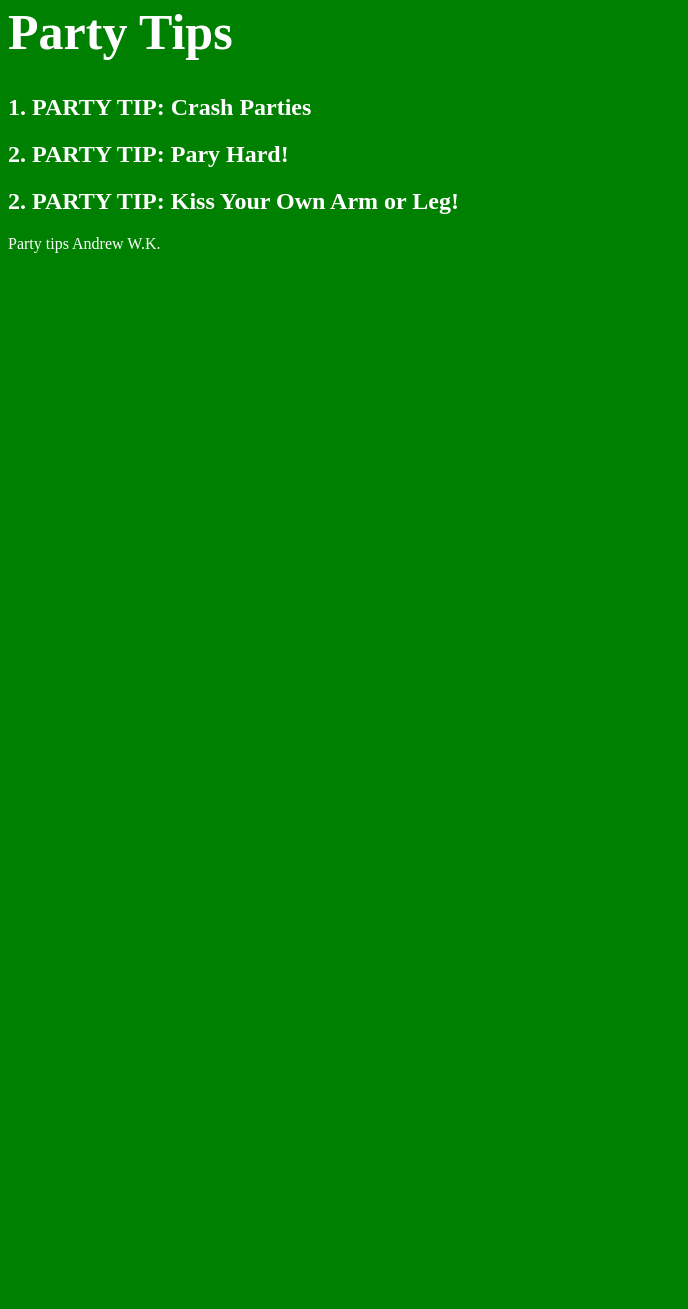
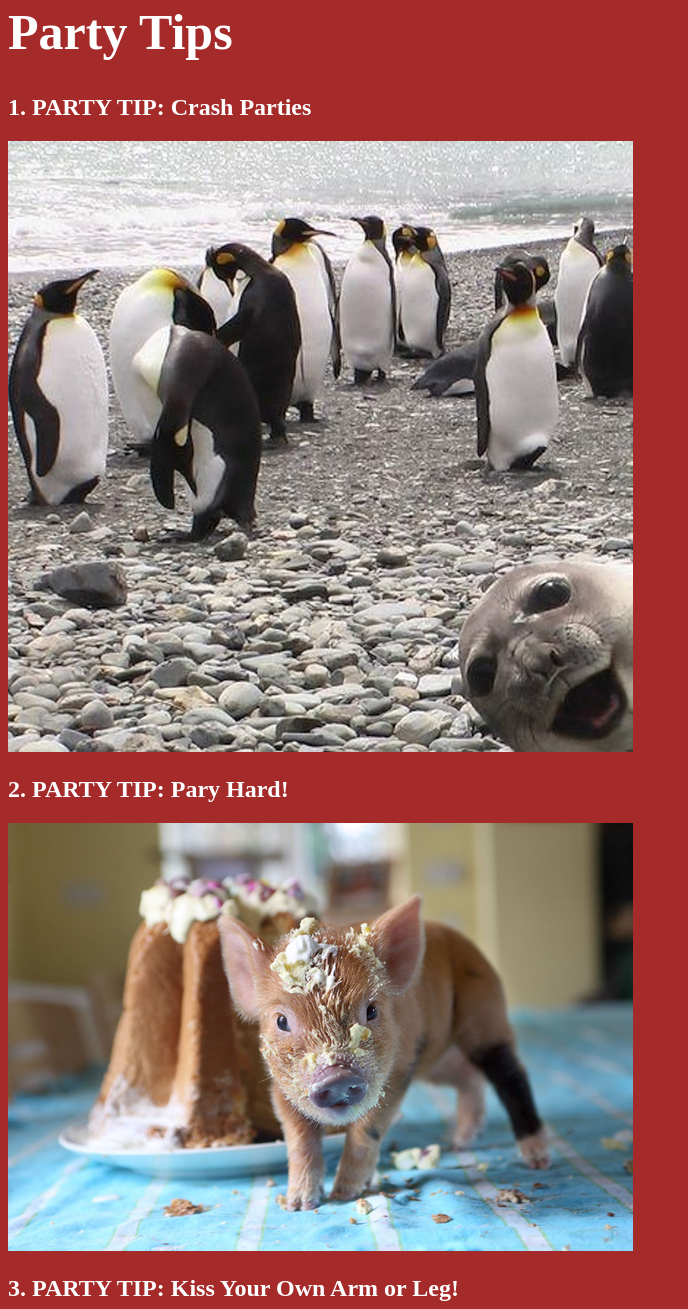
Before and after one commit to Min-Chih/onemonth-js, a plain HTML site: page week-4/party-tips/party.html in a window 1280 px wide. Shown: the part 31-1340 px from the top of the page, without its empty margins (0-688 px from the left). Before the commit the page ends 800 px from the top, so only its background shows below. Drawn offline with Linux system fonts and the light colour scheme.

Commit message:
added images to party.html

```diff
--- a/week-4/party.html
+++ b/week-4/party-tips/party.html
@@ -6,7 +6,7 @@
 
     <style>
         body {
-            background: green;
+            background: brown;
             color: white
         }
         h1 {
@@ -14,14 +14,20 @@
         }
     </style>
     <script>
-        alert("Hello!")
+        // alert("Hello!");
     </script>
 </head>
 <body>
 <h1>Party Tips</h1>
 <h2>1. PARTY TIP: Crash Parties</h2>
+<img src="images/penguin-party.jpeg" alt="Penguin Party">
+
 <h2>2. PARTY TIP: Pary Hard!</h2>
-<h2>2. PARTY TIP: Kiss Your Own Arm or Leg!</h2>
+<img src="images/piglet-cake.jpeg" alt="Piglet Cake">
+
+<h2>3. PARTY TIP: Kiss Your Own Arm or Leg!</h2>
+<img src="images/cat-kiss.jpeg" alt="Cat Kiss">
+
 <p>Party tips Andrew W.K.</p>
 </body>
 </html>
```
Also changed, not shown: week-4/party-tips/images/cat-kiss.jpeg (added), week-4/party-tips/images/penguin-party.jpeg (added), week-4/party-tips/images/piglet-cake.jpeg (added).
